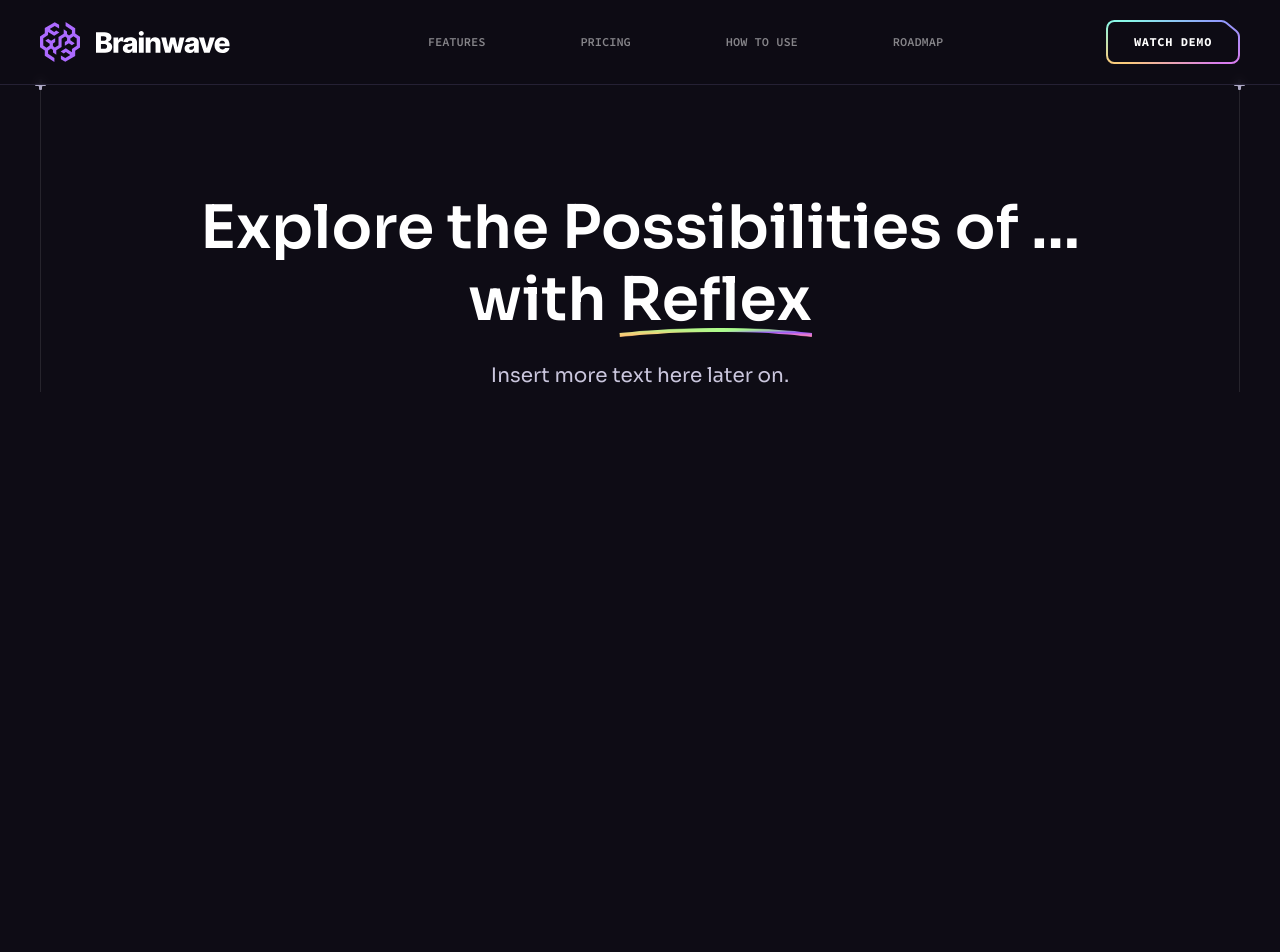
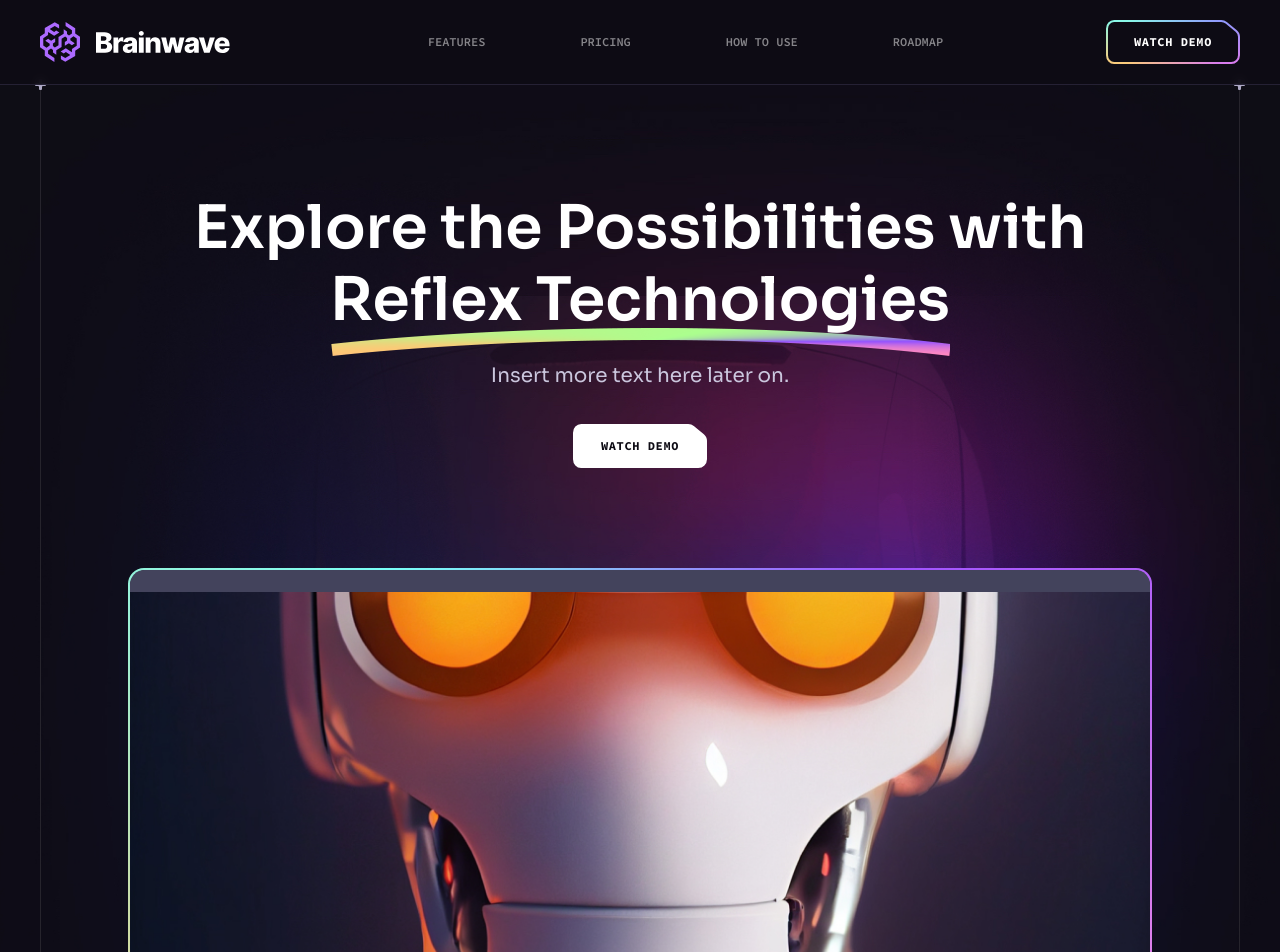
Before and after one commit to reflex-technologies/web, a React (Vite) app: page / in a window 1280 px wide. Shown: the top 952 px of the page. Before the commit the page ends 800 px from the top, so only its background shows below. Built offline with nearby package versions, Linux system fonts and the light colour scheme.

Commit message:
Adding image to hero section

```diff
--- a/src/components/Hero.jsx
+++ b/src/components/Hero.jsx
@@ -1,6 +1,6 @@
 import { curve, heroBackground, robot } from "../assets";
 import Section from "./Section";
-
+import Button from "./Button"
 const Hero = () => {
 
   return (
@@ -14,9 +14,9 @@
       <div className="container relative">
         <div className="relative z-1 max-w-[62rem] mx-auto text-center mb-[3.875rem] md:mb-20 lg:mb-[6.25rem]">
           <h1 className="h1 mb-6">
-            Explore the Possibilities of ... with {` `}
+            Explore the Possibilities with {` `}
             <span className="inline-block relative">
-              Reflex{" "}
+              Reflex Technologies{" "}
               <img
                 src={curve}
                 className="absolute top-full left-0 w-full xl:-mt-2"
@@ -29,6 +29,28 @@
           <p className="body-1 max-w-3xl mx-auto mb-6 text-n-2 lg:mb-8">
             Insert more text here later on.
           </p>
+          <Button href="/demo" white>
+            Watch Demo
+          </Button>
+          </div>
+          <div className="relative max-w-[23rem] mx-auto md:max-w-5xl xl:mb-24">
+            <div className="relative z-1 p-0.5 rounded-2xl bg-conic-gradient">
+              <div className="relative bg-n-8 rounded-[1rem]">
+                <div className="h-[1.4rem] bg-n-10 rounded-t-[0.9rem]" />
+                <div className="aspect-[33/40] rounded-b-[0.9rem] overflow-hidden md:aspect-[688/490] lg:aspect-[1024/490]">
+                  <img
+                    src={robot}
+                    className="w-full scale-[1.7] translate-y-[8%] md:scale-[1]   md:-translate-y-[10%] lg:-translate-y-[23%]"
+                    width={1024}
+                    height={490}
+                    alt="AI"
+                  />
+                </div>
+              </div>
+            </div>
+              <div className="absolute -top-[54%] left-1/2 w-[234%] -translate-x-1/2 md:-top-[46%] md:w-[138%] lg:-top-[104%]">
+                <img src={heroBackground} className="w-full" width={1440} height={1800} alt="hero"></img>
+              </div>
           </div>
         </div>
 
```
